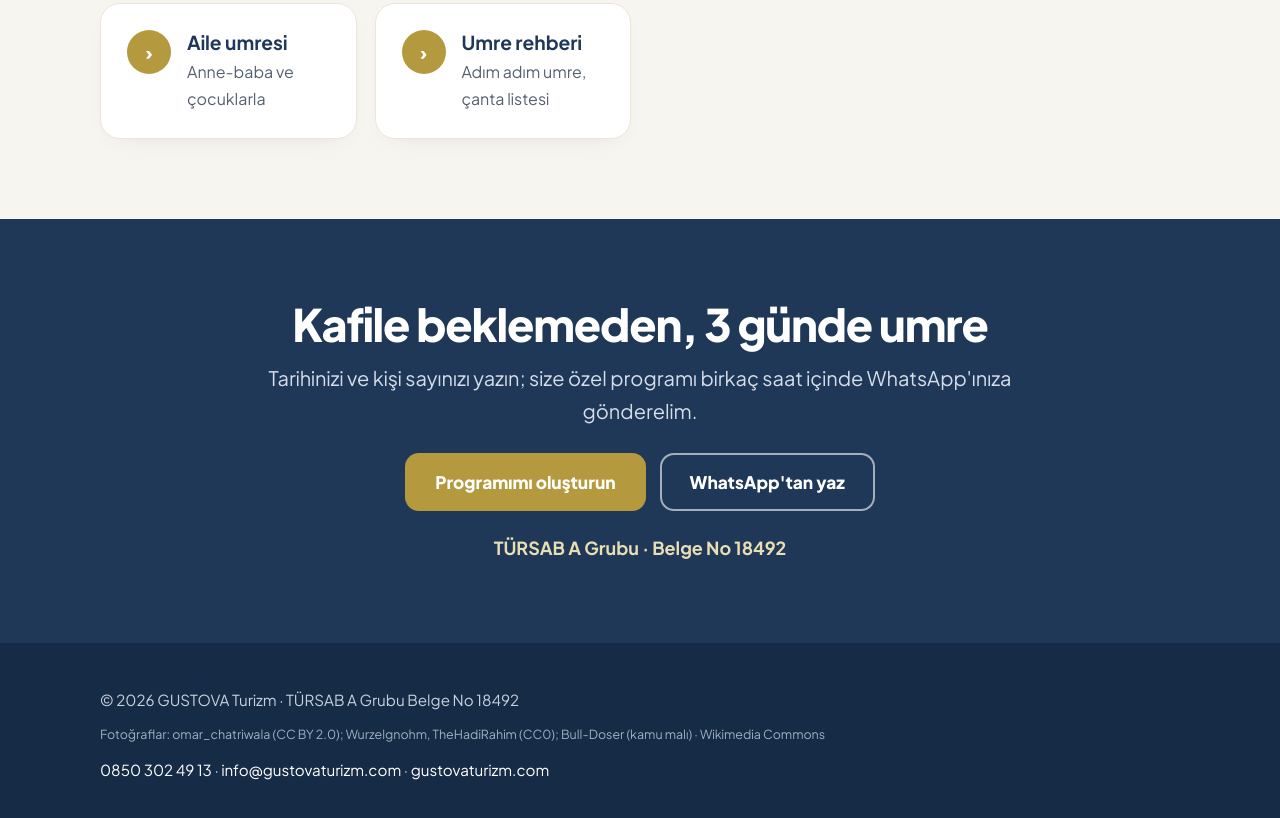
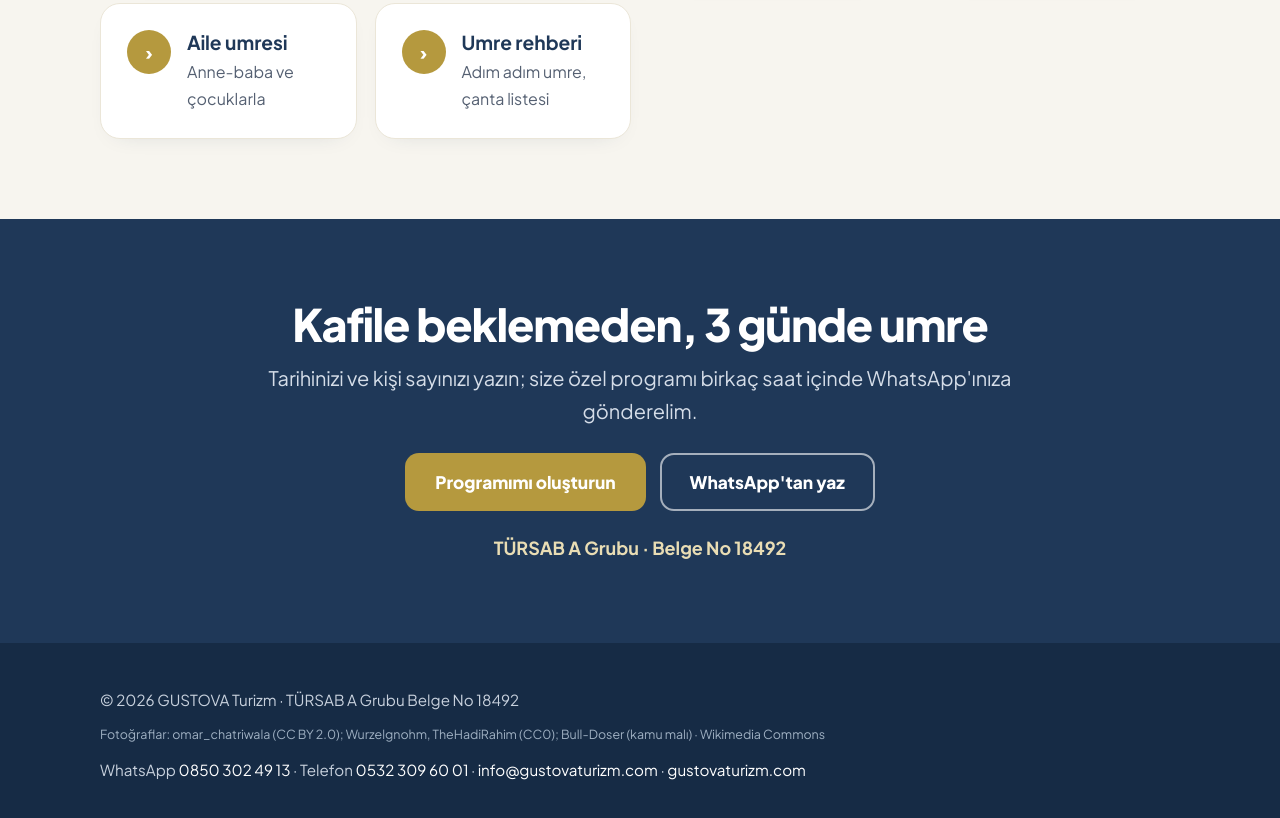
Before and after one commit to fcetin01/gustova-turizm, a plain HTML site: page ozel-umre/3-gunluk-umre.html in a window 1280 px wide. Shown: the part 4927-5745 px from the top of the page. Drawn offline with Linux system fonts and the light colour scheme.

Commit message:
Umre sayfaları altbilgi: 0850 WhatsApp, telefon 0532 309 60 01 (form sayfasında yalnız WhatsApp)
Co-Authored-By: Claude Opus 5.5 <noreply@anthropic.com>

```diff
--- a/ozel-umre/3-gunluk-umre.html
+++ b/ozel-umre/3-gunluk-umre.html
@@ -360,7 +360,7 @@ footer .fl{display:flex;flex-wrap:wrap;gap:12px 28px;justify-content:space-betwe
   <div class="wrap fl">
     <span>© <span id="yr"></span> GUSTOVA Turizm · TÜRSAB A Grubu Belge No 18492</span>
     <span class="cr">Fotoğraflar: omar_chatriwala (CC BY 2.0); Wurzelgnohm, TheHadiRahim (CC0); Bull-Doser (kamu malı) · Wikimedia Commons</span>
-    <span><a href="tel:+908503024913">0850 302 49 13</a> · <a href="mailto:info@gustovaturizm.com">info@gustovaturizm.com</a> · <a href="/">gustovaturizm.com</a></span>
+    <span>WhatsApp <a href="https://wa.me/908503024913" target="_blank" rel="noopener">0850 302 49 13</a> · Telefon <a href="tel:+905323096001">0532 309 60 01</a> · <a href="mailto:info@gustovaturizm.com">info@gustovaturizm.com</a> · <a href="/">gustovaturizm.com</a></span>
   </div>
 </footer>
 
```
Also changed, not shown: ozel-umre.html (+1 -1 lines), ozel-umre/aile-umresi.html (+1 -1 lines), ozel-umre/hafta-sonu-umre.html (+1 -1 lines), ozel-umre/kabe-manzarali-otel.html (+1 -1 lines), ozel-umre/kisa-umre.html (+1 -1 lines), ozel-umre/vip-umre.html (+1 -1 lines), umre-rehberi.html (+1 -1 lines).
